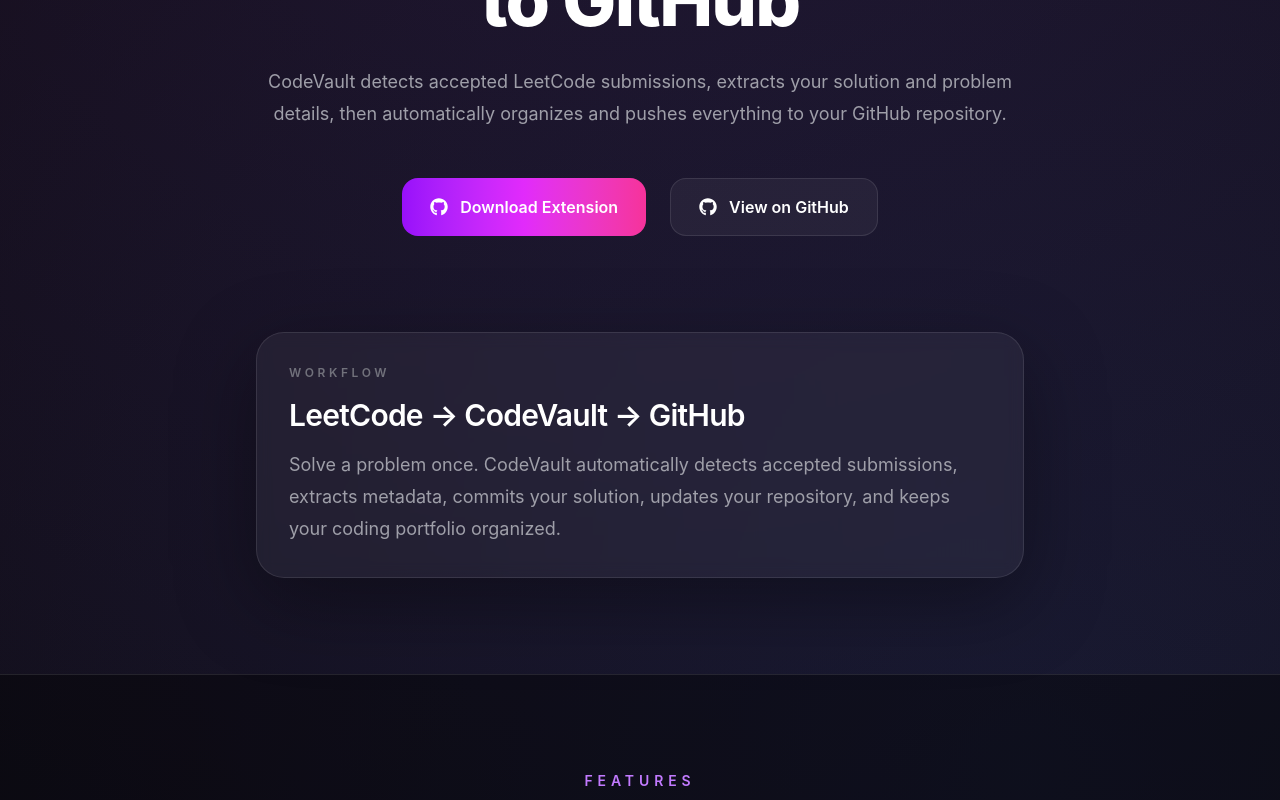
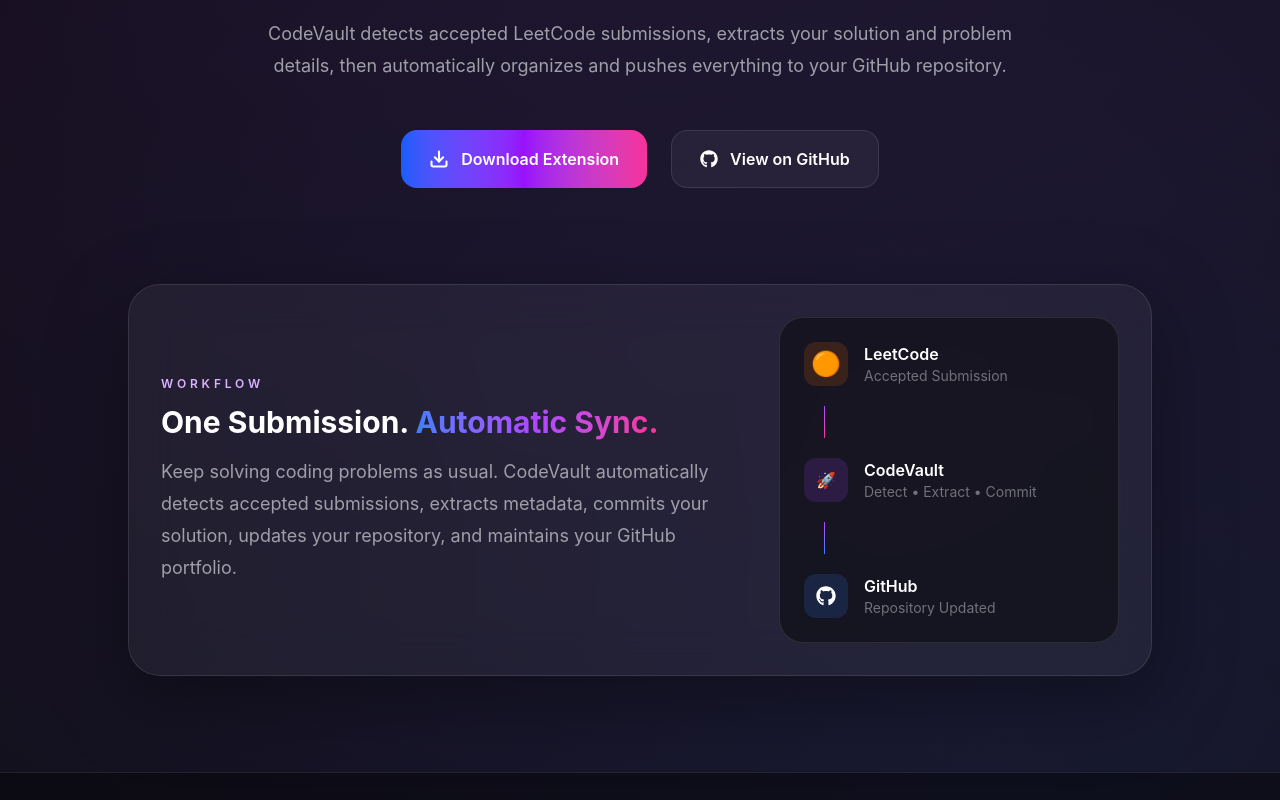
Before and after one commit to vivekkushwahaofficial/CodeVault-Website, a React (Vite) app: page / in a window 1280 px wide. Shown: the part 400-1200 px from the top of the page. Built offline with nearby package versions, Linux system fonts and the light colour scheme.

Commit message:
feat(ui): polish hero, footer, and CTA sections

```diff
--- a/src/components/CTA.tsx
+++ b/src/components/CTA.tsx
@@ -25,7 +25,7 @@
 
         <div className="mt-14 flex flex-col justify-center gap-4 sm:flex-row sm:gap-5">
           <a
-            href="https://github.com/vivekkushwahaofficial/CodeVault"
+            href="https://github.com/vivekkushwahaofficial/CodeVault/releases/tag/v1.0.0"
             className="inline-flex items-center justify-center gap-3 rounded-2xl bg-gradient-to-r from-blue-600 via-purple-600 to-pink-500 px-7 py-4 text-base font-semibold text-white transition-all duration-300 hover:scale-105 hover:shadow-[0_0_30px_rgba(168,85,247,0.3)] focus-visible:outline-none focus-visible:ring-2 focus-visible:ring-purple-500/70 focus-visible:ring-offset-2 focus-visible:ring-offset-zinc-950"
           >
             <Download size={18} />
--- a/src/components/Footer.tsx
+++ b/src/components/Footer.tsx
@@ -1,51 +1,64 @@
-import {
-  GitBranch,
-  Mail,
-  Heart,
-  ExternalLink,
-} from "lucide-react";
+import { FaGithub } from "react-icons/fa6";
+
+const GITHUB = "https://github.com/vivekkushwahaofficial/CodeVault";
 
 export default function Footer() {
   return (
-    <footer className="border-t border-white/10 bg-[#09090b]">
-      <div className="mx-auto max-w-7xl px-6 py-16">
+    <footer className="border-t border-white/10 bg-[#09090b] py-10">
+      <div className="mx-auto max-w-7xl px-6">
+        <div className="rounded-3xl border border-white/10 bg-white/5 px-8 py-8 backdrop-blur-xl">
 
-        <div className="grid gap-12 md:grid-cols-4">
+          <div className="grid gap-10 md:grid-cols-[1.5fr_1fr_1fr]">
 
             {/* Brand */}
-          <div className="md:col-span-2">
-            <h2 className="text-2xl font-semibold tracking-tight text-white">
+            <div>
+              <h2 className="text-3xl font-bold text-white">
                 🚀 CodeVault
               </h2>
 
-            <p className="mt-5 max-w-md text-base leading-8 text-zinc-400">
-              Automatically organize, version and synchronize your coding
-              solutions from LeetCode and other coding platforms directly to
-              GitHub.
+              <p className="mt-4 max-w-sm text-sm leading-7 text-zinc-400">
+                Automatically organize and sync your coding solutions from
+                LeetCode directly to GitHub.
               </p>
+
+              <a
+                href={GITHUB}
+                target="_blank"
+                rel="noopener noreferrer"
+                aria-label="GitHub Repository"
+                className="mt-6 inline-flex h-10 w-10 items-center justify-center rounded-xl border border-white/10 bg-zinc-900 text-white transition hover:border-purple-500 hover:bg-white/10"
+              >
+                <FaGithub size={18} />
+              </a>
             </div>
 
             {/* Product */}
             <div>
-            <h3 className="text-sm font-semibold uppercase tracking-[0.3em] text-white">
+              <h3 className="text-xs font-semibold uppercase tracking-[0.3em] text-purple-400">
                 Product
               </h3>
 
               <ul className="mt-5 space-y-3 text-sm text-zinc-400">
                 <li>
-                <a href="#features" className="transition-colors hover:text-white">
+                  <a href="#features" className="hover:text-white transition-colors">
                     Features
                   </a>
                 </li>
 
                 <li>
-                <a href="#roadmap" className="transition-colors hover:text-white">
+                  <a href="#platforms" className="hover:text-white transition-colors">
+                    Platforms
+                  </a>
+                </li>
+
+                <li>
+                  <a href="#roadmap" className="hover:text-white transition-colors">
                     Roadmap
                   </a>
                 </li>
 
                 <li>
-                <a href="#download" className="transition-colors hover:text-white">
+                  <a href="#download" className="hover:text-white transition-colors">
                     Download
                   </a>
                 </li>
@@ -54,57 +67,66 @@
 
             {/* Community */}
             <div>
-            <h3 className="text-sm font-semibold uppercase tracking-[0.3em] text-white">
+              <h3 className="text-xs font-semibold uppercase tracking-[0.3em] text-purple-400">
                 Community
               </h3>
 
-            <div className="mt-5 flex flex-col gap-4">
+              <ul className="mt-5 space-y-3 text-sm text-zinc-400">
+                <li>
+                  <a
+                    href={GITHUB}
+                    target="_blank"
+                    rel="noopener noreferrer"
+                    className="hover:text-white transition-colors"
+                  >
+                    GitHub
+                  </a>
+                </li>
 
+                <li>
                   <a
-                href="https://github.com/vivekkushwahaofficial/CodeVault"
+                    href={`${GITHUB}/issues`}
                     target="_blank"
-                rel="noreferrer"
-                className="inline-flex items-center gap-2 text-sm text-zinc-400 transition-colors hover:text-white focus-visible:outline-none focus-visible:ring-2 focus-visible:ring-purple-500/70 focus-visible:ring-offset-2 focus-visible:ring-offset-zinc-950"
+                    rel="noopener noreferrer"
+                    className="hover:text-white transition-colors"
                   >
-                <GitBranch size={16} />
-                GitHub
-                <ExternalLink size={14} />
-              </a>
-
-              <a
-                href="https://github.com/vivekkushwahaofficial/CodeVault/issues"
-                target="_blank"
-                rel="noreferrer"
-                className="inline-flex items-center gap-2 text-sm text-zinc-400 transition-colors hover:text-white focus-visible:outline-none focus-visible:ring-2 focus-visible:ring-purple-500/70 focus-visible:ring-offset-2 focus-visible:ring-offset-zinc-950"
-              >
-                <Mail size={16} />
                     Issues
                   </a>
+                </li>
 
-            </div>
+                <li>
+                  <a
+                    href={`${GITHUB}/releases`}
+                    target="_blank"
+                    rel="noopener noreferrer"
+                    className="hover:text-white transition-colors"
+                  >
+                    Releases
+                  </a>
+                </li>
+              </ul>
             </div>
 
           </div>
 
-        <div className="mt-14 flex flex-col items-center justify-between gap-4 border-t border-white/10 pt-8 text-sm text-zinc-500 md:flex-row">
+          <div className="mt-8 border-t border-white/10 pt-5">
+
+            <div className="flex flex-col gap-3 text-center text-sm text-zinc-500 md:flex-row md:items-center md:justify-between">
 
               <p>
                 © {new Date().getFullYear()} CodeVault. All rights reserved.
               </p>
 
-          <p className="flex items-center gap-2">
-            Built with
-            <Heart
-              className="text-pink-500"
-              size={14}
-              fill="currentColor"
-            />
-            for Developers
+              <p>
+                Open Source • MIT License • Built for Developers
               </p>
 
             </div>
 
           </div>
+
+        </div>
+      </div>
     </footer>
   );
 }
--- a/src/components/Hero.tsx
+++ b/src/components/Hero.tsx
@@ -1,10 +1,18 @@
 import { FaGithub } from "react-icons/fa";
+import { Download } from "lucide-react";
 import { motion } from "framer-motion";
+
+const REPOSITORY_URL =
+  "https://github.com/vivekkushwahaofficial/CodeVault";
+
+const RELEASE_URL =
+  "https://github.com/vivekkushwahaofficial/CodeVault/releases/tag/v1.0.0";
 
 export default function Hero() {
   return (
-    <section className="px-6 py-24">
+    <section className="px-6 pt-12 pb-24">
       <div className="mx-auto max-w-6xl text-center">
+
         <motion.div
           initial={{ opacity: 0, y: -30 }}
           animate={{ opacity: 1, y: 0 }}
@@ -47,18 +55,20 @@
           className="mt-12 flex flex-wrap justify-center gap-4 sm:gap-6"
         >
           <a
-            href="#download"
-            className="flex items-center gap-3 rounded-2xl bg-gradient-to-r from-purple-600 via-fuchsia-500 to-pink-500 px-7 py-4 text-base font-semibold text-white transition-all duration-300 hover:scale-105 hover:shadow-[0_0_30px_rgba(168,85,247,0.35)]"
+            href={RELEASE_URL}
+            target="_blank"
+            rel="noopener noreferrer"
+            className="flex items-center gap-3 rounded-2xl bg-gradient-to-r from-blue-600 via-purple-600 to-pink-500 px-7 py-4 text-base font-semibold text-white transition-all duration-300 hover:scale-105 hover:shadow-[0_0_30px_rgba(168,85,247,0.35)]"
           >
-            <FaGithub size={18} />
+            <Download size={20} strokeWidth={2.5} />
             Download Extension
           </a>
 
           <a
-            href="https://github.com/vivekkushwahaofficial/CodeVault"
+            href={REPOSITORY_URL}
             target="_blank"
-            rel="noreferrer"
-            className="flex items-center gap-3 rounded-2xl border border-white/10 bg-white/5 px-7 py-4 text-base font-semibold text-white transition-all duration-300 hover:scale-105 hover:border-purple-500/60 hover:bg-white/10 focus-visible:outline-none focus-visible:ring-2 focus-visible:ring-purple-500/70 focus-visible:ring-offset-2 focus-visible:ring-offset-zinc-950"
+            rel="noopener noreferrer"
+            className="flex items-center gap-3 rounded-2xl border border-white/10 bg-white/5 px-7 py-4 text-base font-semibold text-white transition-all duration-300 hover:scale-105 hover:border-purple-500/60 hover:bg-white/10"
           >
             <FaGithub size={18} />
             View on GitHub
@@ -69,20 +79,91 @@
           initial={{ opacity: 0, y: 30 }}
           animate={{ opacity: 1, y: 0 }}
           transition={{ delay: 0.7 }}
-          className="mx-auto mt-24 max-w-3xl rounded-[28px] border border-white/10 bg-white/5 p-8 text-left shadow-[0_24px_80px_rgba(0,0,0,0.35)] backdrop-blur"
+          className="mx-auto mt-24 max-w-5xl rounded-[32px] border border-white/10 bg-white/5 p-8 backdrop-blur-xl shadow-[0_24px_80px_rgba(0,0,0,0.35)]"
         >
-          <p className="text-xs font-semibold uppercase tracking-[0.3em] text-zinc-500">Workflow</p>
+          <div className="flex flex-col gap-8 lg:flex-row lg:items-center lg:justify-between">
 
-          <h3 className="mt-4 text-2xl font-semibold tracking-tight text-white md:text-3xl">
-            LeetCode → CodeVault → GitHub
-          </h3>
+            <div className="text-left">
+              <p className="text-xs font-semibold uppercase tracking-[0.32em] text-purple-300">
+                Workflow
+              </p>
 
-          <p className="mt-4 text-base leading-8 text-zinc-400 md:text-lg">
-            Solve a problem once. CodeVault automatically detects accepted
-            submissions, extracts metadata, commits your solution, updates your
-            repository, and keeps your coding portfolio organized.
-          </p>
+              <h3 className="mt-3 text-3xl font-bold text-white">
+                One Submission.
+                <span className="bg-gradient-to-r from-blue-500 via-purple-500 to-pink-500 bg-clip-text text-transparent">
+                  {" "}Automatic Sync.
+                </span>
+              </h3>
+
+              <p className="mt-4 max-w-xl text-lg leading-8 text-zinc-400">
+                Keep solving coding problems as usual. CodeVault automatically
+                detects accepted submissions, extracts metadata, commits your
+                solution, updates your repository, and maintains your GitHub
+                portfolio.
+              </p>
+            </div>
+
+            <div className="rounded-3xl border border-white/10 bg-zinc-950/50 p-6 lg:min-w-[340px]">
+              <div className="space-y-5">
+
+                <div className="flex items-center gap-4">
+                  <div className="flex h-11 w-11 items-center justify-center rounded-xl bg-orange-500/15 text-2xl">
+                    🟠
+                  </div>
+
+                  <div className="flex-1 text-left">
+                    <p className="font-semibold text-white">
+                      LeetCode
+                    </p>
+
+                    <p className="text-sm text-zinc-500">
+                      Accepted Submission
+                    </p>
+                  </div>
+                </div>
+
+                <div className="ml-5 h-8 w-px bg-gradient-to-b from-purple-500 to-pink-500" />
+
+                <div className="flex items-center gap-4">
+                  <div className="flex h-11 w-11 items-center justify-center rounded-xl bg-purple-500/15">
+                    🚀
+                  </div>
+
+                  <div className="flex-1 text-left">
+                    <p className="font-semibold text-white">
+                      CodeVault
+                    </p>
+
+                    <p className="text-sm text-zinc-500">
+                      Detect • Extract • Commit
+                    </p>
+                  </div>
+                </div>
+
+                <div className="ml-5 h-8 w-px bg-gradient-to-b from-purple-500 to-blue-500" />
+
+                <div className="flex items-center gap-4">
+                  <div className="flex h-11 w-11 items-center justify-center rounded-xl bg-blue-500/15">
+                    <FaGithub size={20} />
+                  </div>
+
+                  <div className="flex-1 text-left">
+                    <p className="font-semibold text-white">
+                      GitHub
+                    </p>
+
+                    <p className="text-sm text-zinc-500">
+                      Repository Updated
+                    </p>
+                  </div>
+                </div>
+
+              </div>
+            </div>
+
+          </div>
         </motion.div>
+
       </div>
     </section>
   );
```
Lines whose indentation alone changed are shown as unchanged.
